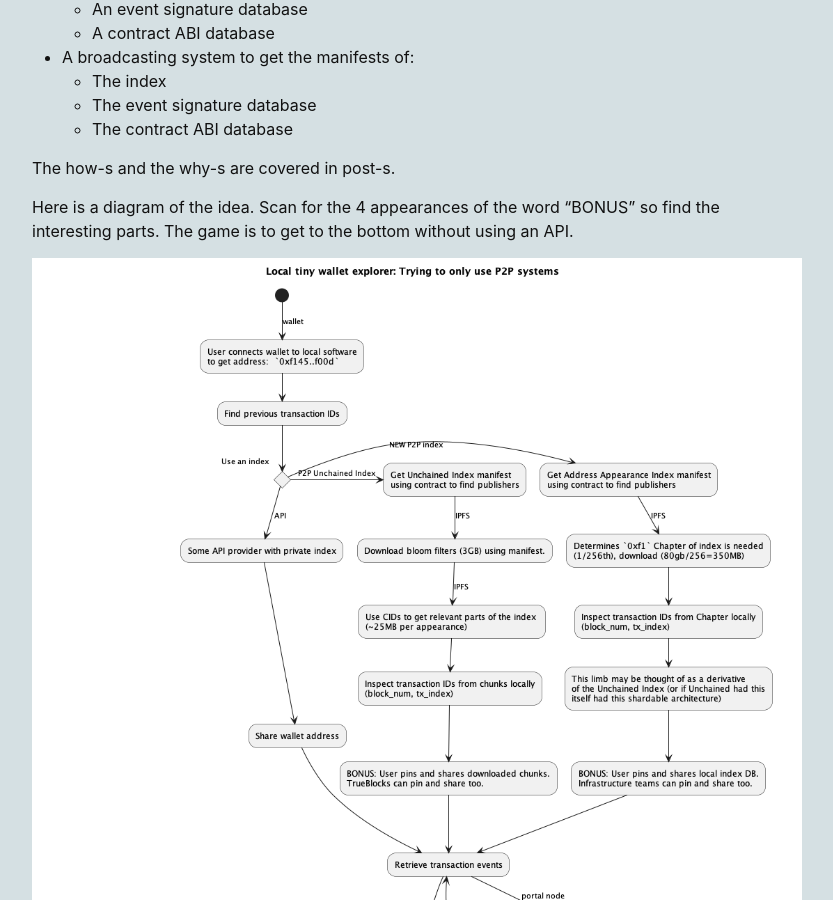
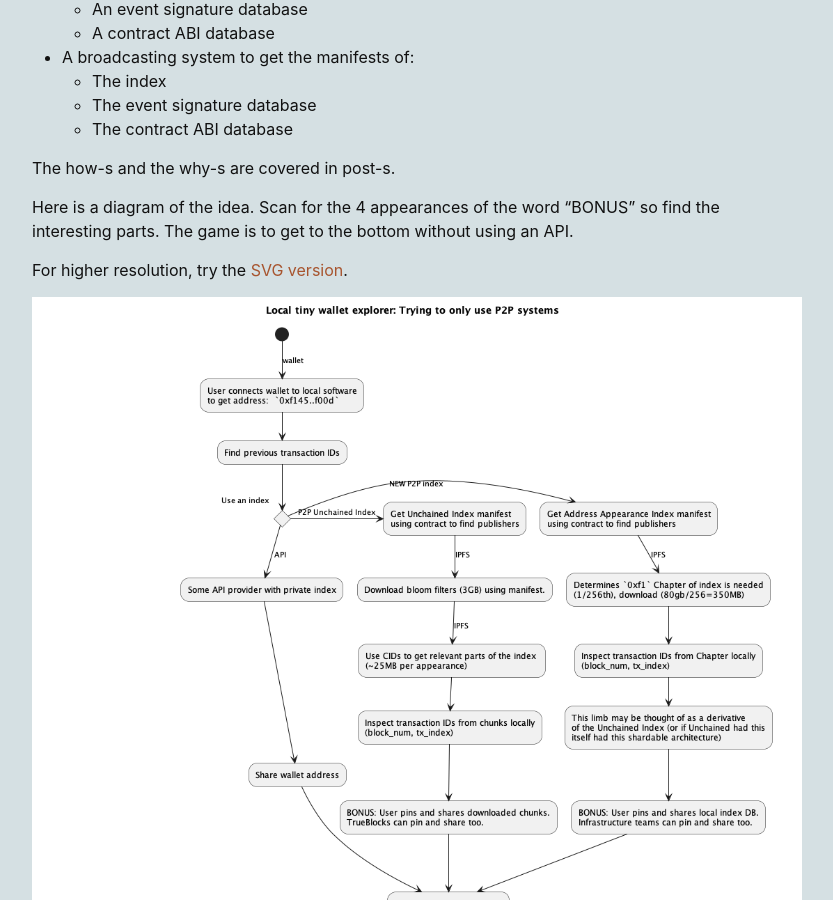
Before and after one commit to perama-v/perama-v.github.io, a Jekyll site: the page built from docs/ethereum/protocol/poking.md, in a window 1280 px wide and 900 px high, scrolled down 2299 px. Shown: the whole window, without its empty margins (223-1056 px from the left). Built offline with Jekyll 4.4.1, drawn with Linux system fonts in a browser that asks for light colours.

Commit message:
Add svg diagram

```diff
--- a/docs/ethereum/protocol/poking.md
+++ b/docs/ethereum/protocol/poking.md
@@ -118,4 +118,6 @@
 the word "BONUS" so find the interesting parts. The game
 is to get to the bottom without using an API.
 
+For higher resolution, try the [SVG version](./poking/diagrams/source.svg).
+
 ![image](./poking/diagrams/source.png)
```
Also changed, not shown: docs/ethereum/protocol/poking/diagrams/source.svg (added).
